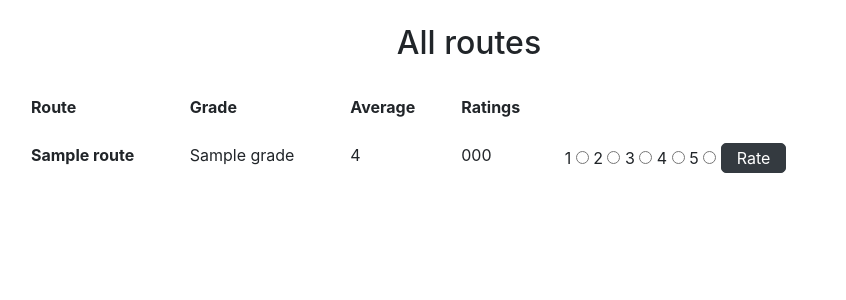
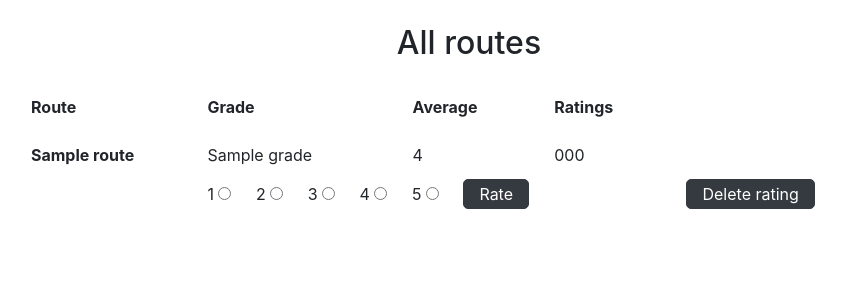
Before and after one commit to sainikumara/morpho, a Flask app: template application/templates/routes/list.html in a window 1280 px wide. Shown: the part 63-363 px from the top of the page, without its empty margins (171-1017 px from the left). Run offline with Flask 2, Linux system fonts and the light colour scheme; the template is opened without the code that fills it: values that come from a table or form of the project are taken from there, most other values are stand-ins (such as "Sample title", 1, 10 or a date in 2020); some libraries are stand-ins or nearby versions.

Commit message:
lisää mahdollisuus poistaa arvostelu

```diff
--- a/application/static/css/main.css
+++ b/application/static/css/main.css
@@ -72,6 +72,9 @@ input:focus, select:focus {
     outline: none;
     border-color: #09ded4;
 }
+input[type=radio] {
+    margin-right: 20px;
+}
 
 /* tables */
 .table {
@@ -96,9 +99,6 @@ input:focus, select:focus {
   }
   .table td.xl {
     display: inline-block;
-  }
-  .table tr.xs {
-    display: none;
   }
 }
 .table td,
--- a/application/templates/routes/list.html
+++ b/application/templates/routes/list.html
@@ -19,43 +19,22 @@
     <td>{{ route.average_rating(route) }}</td>
     <td>{{ route.number_of_ratings(route) }}</td>
     {% if current_user.is_authenticated %}
-    <td>{{ route.own_rating() }}</td>
+    <td>{{ route.own_rating_value(current_user) }}</td>
     {% endif %}
-    <td class="xl">
-        <form
-        method="POST"
-        action="{{ url_for('ratings_create', route_id=route.id ) }}"
-      >
-        {% for subfield in form.new_rating %}
-        {{ subfield.label }} {{ subfield }}
-        {% endfor %}
-        <button type="submit">Rate</button>
-
-      </form>
-    </td>
-    <td class="xl">
-      {% if current_user.id == route.creator_account_id or current_user.role == "ADMIN" %}
+  </tr>
+  <tr class="xs">
+    <td colspan="1" class="delete-route">
+      {% if current_user.id == route.creator_account_id or current_user.role ==
+      "ADMIN" %}
       <form
         method="POST"
         action="{{ url_for('routes_delete', route_id=route.id ) }}"
       >
-        <button type="submit">Delete</button>
+        <button type="submit">Delete route</button>
       </form>
       {% endif %}
     </td>
-  </tr>
-  <tr class="xs">
-      <td colspan="1">
-          {% if current_user.id == route.creator_account_id or current_user.role == "ADMIN" %}
-          <form
-            method="POST"
-            action="{{ url_for('routes_delete', route_id=route.id ) }}"
-          >
-            <button type="submit">Delete</button>
-          </form>
-          {% endif %}
-      </td>
-    <td colspan="3" class="rate">
+    <td colspan=3 class="rate">
       <form
         method="POST"
         action="{{ url_for('ratings_create', route_id=route.id ) }}"
@@ -64,9 +43,18 @@
         {{ subfield.label }} {{ subfield }}
         {% endfor %}
         <button type="submit">Rate</button>
-
       </form>
     </td>
+    <td colspan=1 class="delete-rating">
+        {% if route.own_rating_id(current_user) %}
+        <form
+          method="POST"
+          action="{{ url_for('ratings_delete', rating_id=route.own_rating_id(current_user) ) }}"
+        >
+          <button type="submit">Delete rating</button>
+        </form>
+        {% endif %}
+      </td>
   </tr>
   {% endfor %}
 </table>
```
Also changed, not shown: application/ratings/views.py (+8 -0 lines), application/routes/models.py (+8 -2 lines).
